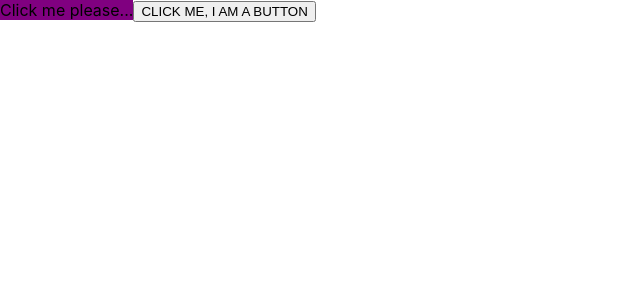
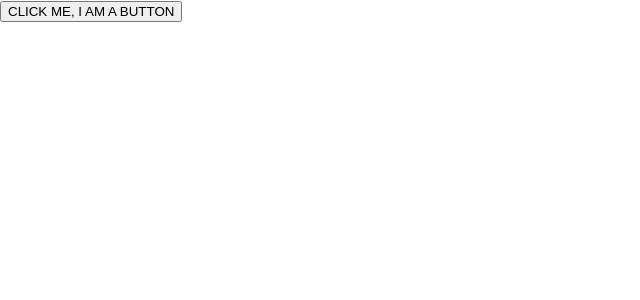
Before and after one commit to osmanbeshirov/TSC-react, a React (Create React App) app: page / in a window 1280 px wide. Shown: the top 300 px of the page, without its empty margins (0-640 px from the left). Built offline with nearby package versions, Linux system fonts and the light colour scheme.

Commit message:
fifth child edit

```diff
--- a/src/components/Hello.tsx
+++ b/src/components/Hello.tsx
@@ -70,7 +70,7 @@ const Hello: React.FunctionComponent<IProps> = ({ name, label }) => {
             {/* <h1>Hello component {name}</h1> */}
             {/* <h2>My label is: {label}</h2> */}
             {/* <input type="text" onChange={handleChaing} /> */}
-            <div ref={divRef} onClick={handleClick} style={{ backgroundColor: 'purple', display: 'inline-block' }}>Click me please...</div>
+            {/* <div ref={divRef} onClick={handleClick} style={{ backgroundColor: 'purple', display: 'inline-block' }}>Click me please...</div> */}
             {/* <input type="text" ref={inputRef} /> */}
             <button ref={buttonRef} onClick={() => dispatch({ type: 'add', content: 'salam osman ' })}>CLICK ME, I AM A BUTTON</button>
         </div>
```
